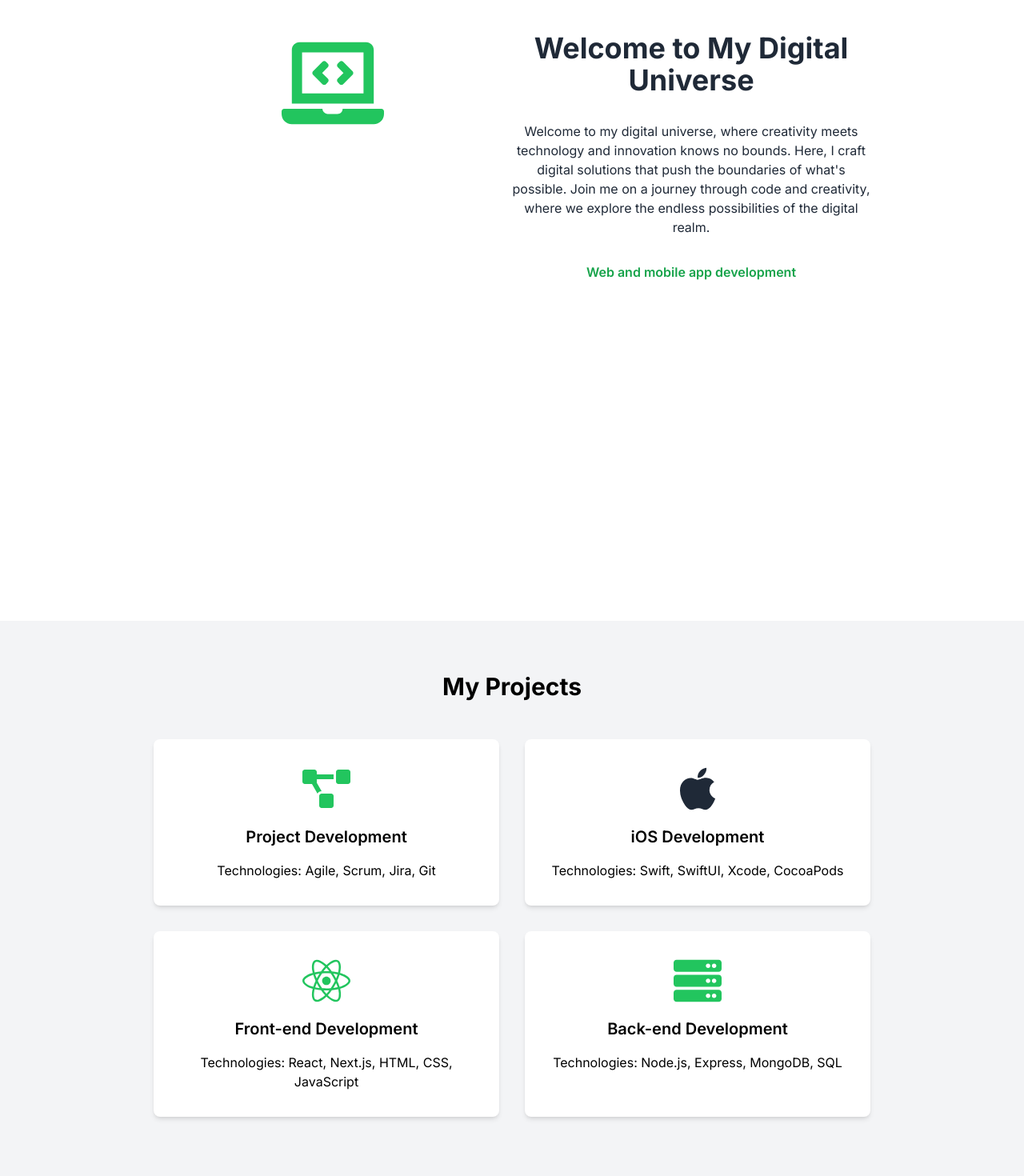
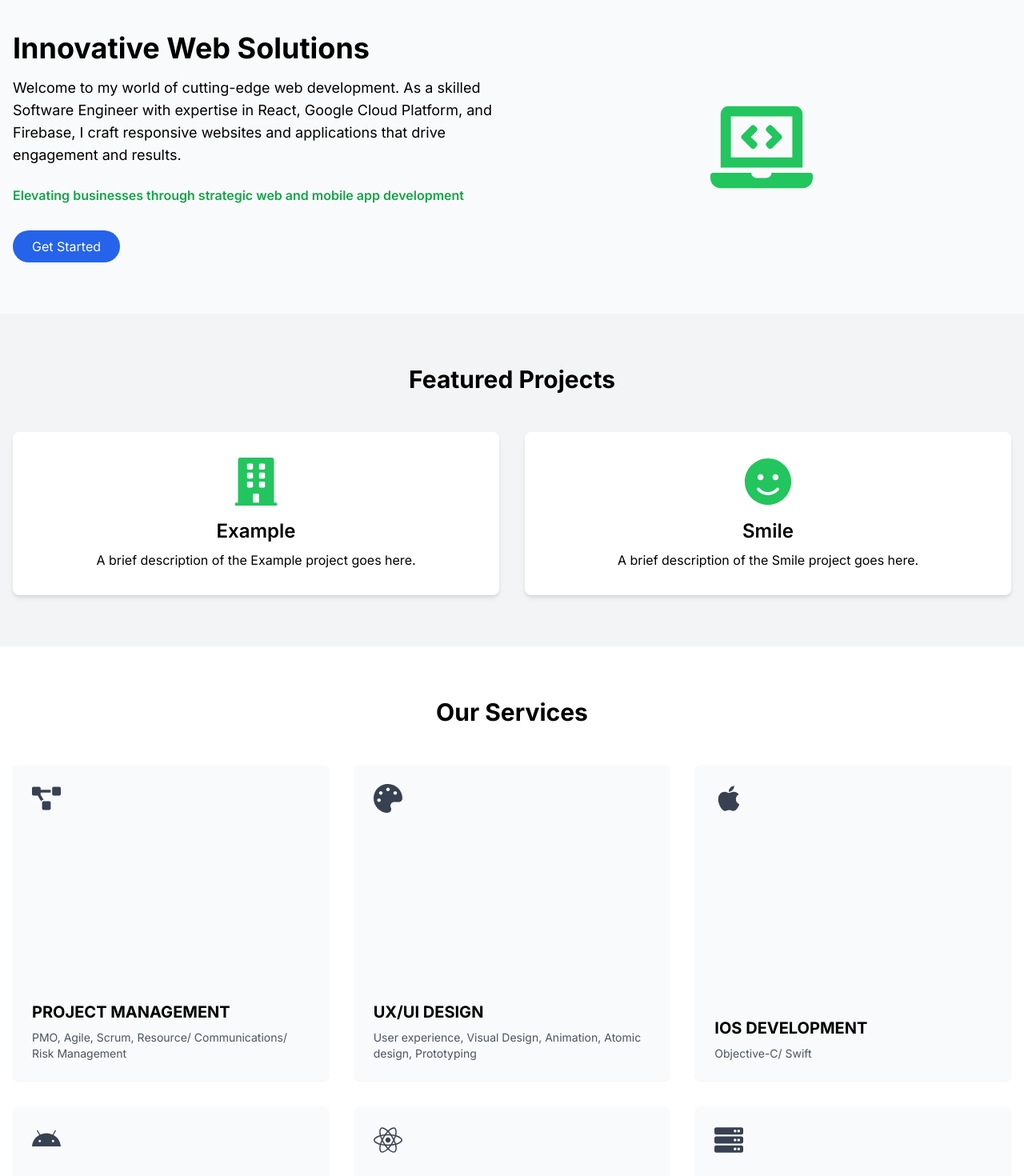
Before and after one commit to DariusGuillaume/Portfolio-website, a Next.js app: page / in a window 1280 px wide. Shown: the part 120-1590 px from the top of the page at 80% size. Built offline with nearby package versions, Linux system fonts and the light colour scheme.

Commit message:
added services boxes and light up on hover

```diff
--- a/src/app/page.jsx
+++ b/src/app/page.jsx
@@ -1,7 +1,6 @@
 "use client"
-import Image from "next/image";
 import { useState, useEffect } from "react";
-import { FaLaptopCode, FaProjectDiagram, FaApple, FaReact, FaServer } from 'react-icons/fa';
+import { FaLaptopCode, FaBuilding, FaSmile, FaProjectDiagram, FaPalette, FaApple, FaAndroid, FaReact, FaServer } from 'react-icons/fa';
 
 const Homepage = () => {
   const [scrollPosition, setScrollPosition] = useState(0);
@@ -16,53 +15,79 @@ const Homepage = () => {
     };
   }, []);
 
+
+
+    const skills = [
+      { id: 'pm', icon: FaProjectDiagram, title: "PROJECT MANAGEMENT", tech: "PMO, Agile, Scrum, Resource/ Communications/ Risk Management" },
+      { id: 'ux', icon: FaPalette, title: "UX/UI DESIGN", tech: "User experience, Visual Design, Animation, Atomic design, Prototyping" },
+      { id: 'ios', icon: FaApple, title: "IOS DEVELOPMENT", tech: "Objective-C/ Swift" },
+      { id: 'android', icon: FaAndroid, title: "ANDROID DEVELOPMENT", tech: "Java, Kotlin, ARCore, Dagger, RxAndroid, Jetpack" },
+      { id: 'frontend', icon: FaReact, title: "FRONT-END", tech: "Angular, React, Vue, Vanilla, TypeScript," },
+      { id: 'backend', icon: FaServer, title: "BACK-END", tech: "Java/Spring, Python/ Django/ Flask," },
+    ];
+
+
   return (
-    <div className="min-h-screen bg-white">
+    <div className="min-h-screen bg-gray-50">
       {/* Hero Section */}
-      <div className="min-h-screen flex flex-col lg:flex-row px-4 sm:px-8 md:px-12 lg:px-20 xl:px-48 py-16">
-        {/* image container */}
-        <div className="h-1/2 lg:h-full lg:w-1/2 relative flex items-center justify-center">
+      <div className="container mx-auto px-4 py-16">
+        <div className="flex flex-col md:flex-row items-center justify-between">
+          <div className="md:w-1/2 mb-8 md:mb-0">
+            <h1 className="text-4xl font-bold mb-4">Innovative Web Solutions</h1>
+            <p className="text-lg mb-6">
+              Welcome to my world of cutting-edge web development. As a skilled Software Engineer with expertise in React,
+              Google Cloud Platform, and Firebase, I craft responsive websites and applications that drive engagement and results.
+            </p>
+            <p className="text-green-600 font-semibold mb-8">
+              Elevating businesses through strategic web and mobile app development
+            </p>
+            <button className="bg-blue-600 text-white px-6 py-2 rounded-full hover:bg-blue-700 transition duration-300">
+              Get Started
+            </button>
+          </div>
+          <div className="md:w-1/2 flex justify-center">
             <FaLaptopCode className="text-9xl text-green-500" />
           </div>
-        {/* text-container */}
-        <div className="h-1/2 lg:h-full lg:w-1/2 flex flex-col gap-8 items-center justify-center text-gray-800">
-          {/* Title */}
-          <h1 className="text-4xl font-bold text-center">Welcome to My Digital Universe</h1>
-          {/* Description */}
-          <p className="text-center">Welcome to my digital universe, where creativity meets technology and innovation knows no bounds.
-          Here, I craft digital solutions that push the boundaries of what's possible.
-          Join me on a journey through code and creativity, where we explore the endless possibilities of the digital realm.</p>
-          {/* New Description */}
-          <p className="text-center text-green-600 font-semibold">Web and mobile app development</p>
         </div>
       </div>
-      {/* Projects Section */}
-      <div className="min-h-screen bg-gray-100 py-16 px-4 sm:px-8 md:px-12 lg:px-20 xl:px-48">
-        <h2 className="text-3xl font-bold text-center mb-12">My Projects</h2>
-        <div className="grid grid-cols-2 gap-8 max-w-4xl mx-auto">
-          {/* Project Development */}
-          <div className="bg-white p-8 rounded-lg shadow-md flex flex-col items-center text-center">
-            <FaProjectDiagram className="text-6xl mb-4 text-green-500" />
-            <h3 className="text-xl font-semibold mb-4">Project Development</h3>
-            <p>Technologies: Agile, Scrum, Jira, Git</p>
+
+      {/* Project Boxes */}
+      <div className="bg-gray-100 py-16">
+        <div className="container mx-auto px-4">
+          <h2 className="text-3xl font-bold text-center mb-12">Featured Projects</h2>
+          <div className="grid md:grid-cols-2 gap-8">
+            <div className="bg-white p-8 rounded-lg shadow-md flex flex-col items-center justify-center text-center transition-transform hover:-translate-y-2 cursor-pointer">
+              <FaBuilding className="text-6xl mb-4 text-green-500" />
+              <h3 className="text-2xl font-semibold mb-2">Example</h3>
+              <p>A brief description of the Example project goes here.</p>
             </div>
-          {/* iOS Development */}
-          <div className="bg-white p-8 rounded-lg shadow-md flex flex-col items-center text-center">
-            <FaApple className="text-6xl mb-4 text-gray-800" />
-            <h3 className="text-xl font-semibold mb-4">iOS Development</h3>
-            <p>Technologies: Swift, SwiftUI, Xcode, CocoaPods</p>
+            <div className="bg-white p-8 rounded-lg shadow-md flex flex-col items-center justify-center text-center transition-transform hover:-translate-y-2 cursor-pointer">
+              <FaSmile className="text-6xl mb-4 text-green-500" />
+              <h3 className="text-2xl font-semibold mb-2">Smile</h3>
+              <p>A brief description of the Smile project goes here.</p>
             </div>
-          {/* Front-end Development */}
-          <div className="bg-white p-8 rounded-lg shadow-md flex flex-col items-center text-center">
-            <FaReact className="text-6xl mb-4 text-green-500" />
-            <h3 className="text-xl font-semibold mb-4">Front-end Development</h3>
-            <p>Technologies: React, Next.js, HTML, CSS, JavaScript</p>
           </div>
-          {/* Back-end Development */}
-          <div className="bg-white p-8 rounded-lg shadow-md flex flex-col items-center text-center">
-            <FaServer className="text-6xl mb-4 text-green-500" />
-            <h3 className="text-xl font-semibold mb-4">Back-end Development</h3>
-            <p>Technologies: Node.js, Express, MongoDB, SQL</p>
+        </div>
+      </div>
+
+{/* Skills Section */}
+<div className="py-16 bg-white">
+  <div className="container mx-auto px-4">
+    <h2 className="text-3xl font-bold text-center mb-12">Our Services</h2>
+    <div className="grid md:grid-cols-2 lg:grid-cols-3 gap-8">
+      {skills.map((skill) => (
+        <a
+          href={`/${skill.id}`}
+          key={skill.id}
+          className="bg-gray-50 p-6 rounded-lg shadow-sm flex flex-col justify-between aspect-square relative overflow-hidden hover:bg-green-100 transition-colors duration-300"
+        >
+          <skill.icon className="text-4xl text-gray-700 absolute top-6 left-6" />
+          <div className="mt-auto">
+            <h3 className="text-xl font-bold mb-2">{skill.title}</h3>
+            <p className="text-sm text-gray-600">{skill.tech}</p>
+          </div>
+        </a>
+      ))}
     </div>
   </div>
 </div>
```
Lines whose indentation alone changed are shown as unchanged.
